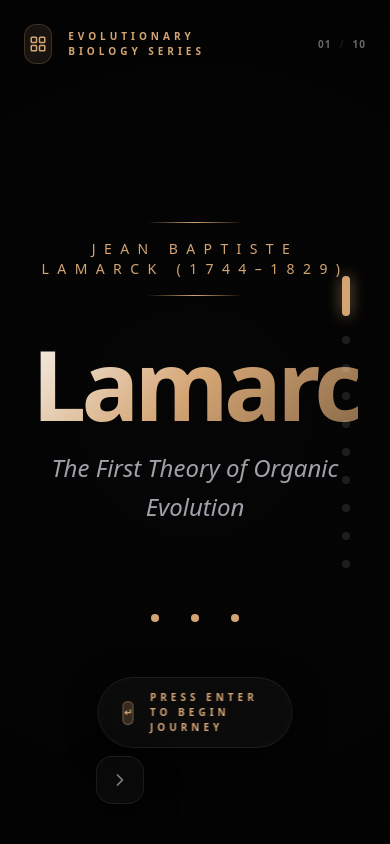
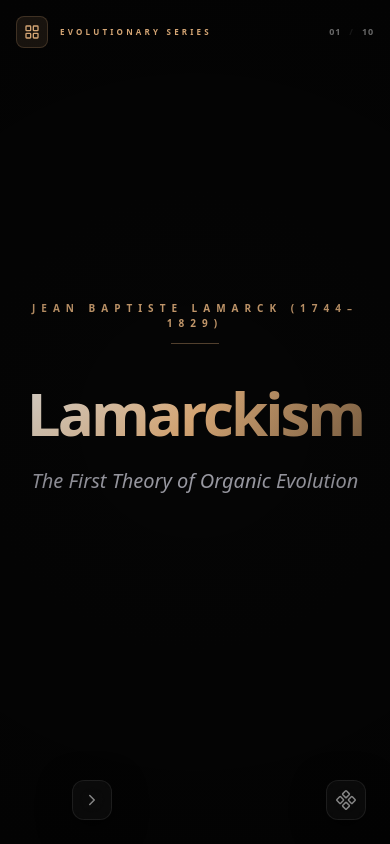
Before and after one commit to chirayumishra24/lamarck, a Next.js app: page / in a window 390 px wide. Built offline with nearby package versions, Linux system fonts and the light colour scheme.

Commit message:
Improve mobile responsiveness, add fullscreen button, and clean up footer UI

```diff
--- a/components/Presentation.tsx
+++ b/components/Presentation.tsx
@@ -44,6 +44,16 @@ export default function Presentation() {
     return () => window.removeEventListener('keydown', handleKeyDown);
   }, [nextSlide, prevSlide, currentSlide]);
 
+  const toggleFullscreen = () => {
+    if (!document.fullscreenElement) {
+      document.documentElement.requestFullscreen();
+    } else {
+      if (document.exitFullscreen) {
+        document.exitFullscreen();
+      }
+    }
+  };
+
   return (
     <main className="relative h-screen w-screen bg-[#050505] overflow-hidden select-none font-sans">
       {/* Texture Overlay */}
@@ -56,18 +66,18 @@ export default function Presentation() {
         <Slide key={currentSlide} data={slides[currentSlide]} isActive={true} />
       </AnimatePresence>
 
-      {/* Top Navigation / Progress */}
-      <div className="absolute top-0 left-0 w-full z-50 p-6 flex items-center justify-between pointer-events-none">
-        <div className="flex items-center gap-4 pointer-events-auto">
-          <div className="w-10 h-10 rounded-xl bg-accent-gold/10 border border-accent-gold/20 flex items-center justify-center">
-             <LayoutGrid size={18} className="text-accent-gold" />
+      {/* Top Header - Simplified on Mobile */}
+      <div className="absolute top-0 left-0 w-full z-50 p-4 md:p-6 flex items-center justify-between pointer-events-none">
+        <div className="flex items-center gap-3 md:gap-4 pointer-events-auto">
+          <div className="w-8 h-8 md:w-10 md:h-10 rounded-lg md:rounded-xl bg-accent-gold/10 border border-accent-gold/20 flex items-center justify-center">
+             <LayoutGrid size={16} className="text-accent-gold md:w-[18px]" />
           </div>
-          <div className="text-[10px] uppercase tracking-[0.4em] text-accent-gold font-bold">
-            Evolutionary Biology Series
+          <div className="text-[8px] md:text-[10px] uppercase tracking-[0.4em] text-accent-gold font-bold">
+            Evolutionary Series
           </div>
         </div>
 
-        <div className="flex-1 max-w-md mx-8 pointer-events-auto">
+        <div className="hidden md:block flex-1 max-w-md mx-8 pointer-events-auto">
           <div className="h-[2px] w-full bg-white/5 rounded-full overflow-hidden">
             <motion.div
               className="h-full bg-gradient-to-r from-accent-gold to-white shadow-[0_0_10px_rgba(212,165,116,0.5)]"
@@ -78,40 +88,56 @@ export default function Presentation() {
           </div>
         </div>
 
-        <div className="flex items-center gap-2 text-white/40 text-[10px] font-bold tracking-widest pointer-events-auto uppercase">
+        <div className="flex items-center gap-2 text-white/40 text-[9px] md:text-[10px] font-bold tracking-widest pointer-events-auto uppercase">
           <span>{String(currentSlide + 1).padStart(2, '0')}</span>
           <span className="opacity-20">/</span>
           <span>{String(slides.length).padStart(2, '0')}</span>
         </div>
       </div>
 
-      {/* Floating Controls */}
-      <div className="absolute bottom-10 left-10 z-50 flex items-center gap-6 pointer-events-none">
+      {/* Floating Controls - Repositioned for Mobile */}
+      <div className="absolute bottom-6 left-6 md:bottom-10 md:left-10 z-50 flex items-center gap-4 md:gap-6 pointer-events-none">
         <div className="flex gap-2 pointer-events-auto">
           <button
             onClick={prevSlide}
             disabled={currentSlide === 0}
-            className="w-12 h-12 rounded-2xl glass-card flex items-center justify-center text-white/50 hover:text-white hover:bg-white/10 hover:border-white/20 disabled:opacity-0 transition-all group"
+            className="w-10 h-10 md:w-12 md:h-12 rounded-xl md:rounded-2xl glass-card flex items-center justify-center text-white/50 hover:text-white disabled:opacity-0 transition-all"
           >
-            <ChevronLeft size={20} className="group-hover:-translate-x-1 transition-transform" />
+            <ChevronLeft size={18} />
           </button>
           <button
             onClick={nextSlide}
             disabled={currentSlide === slides.length - 1}
-            className="w-12 h-12 rounded-2xl glass-card flex items-center justify-center text-white/50 hover:text-white hover:bg-white/10 hover:border-white/20 disabled:opacity-0 transition-all group"
+            className="w-10 h-10 md:w-12 md:h-12 rounded-xl md:rounded-2xl glass-card flex items-center justify-center text-white/50 hover:text-white disabled:opacity-0 transition-all"
           >
-            <ChevronRight size={20} className="group-hover:translate-x-1 transition-transform" />
+            <ChevronRight size={18} />
           </button>
         </div>
 
-        <div className="hidden md:flex flex-col pointer-events-none">
-          <div className="text-[10px] uppercase tracking-widest text-white/30 font-bold mb-1">Current Subject</div>
-          <div className="text-sm font-serif italic text-accent-gold">{slides[currentSlide].title}</div>
+        <div className="hidden sm:flex flex-col pointer-events-none">
+          <div className="text-[8px] md:text-[10px] uppercase tracking-widest text-white/30 font-bold mb-0.5">Current</div>
+          <div className="text-xs md:text-sm font-serif italic text-accent-gold whitespace-nowrap">{slides[currentSlide].title}</div>
         </div>
       </div>
 
-      {/* Vertical Dot Nav */}
-      <div className="absolute right-10 top-1/2 -translate-y-1/2 flex flex-col gap-5 z-50">
+      {/* Fullscreen Button */}
+      <div className="absolute bottom-6 right-6 md:bottom-10 md:right-10 z-50">
+        <button
+          onClick={toggleFullscreen}
+          className="w-10 h-10 md:w-12 md:h-12 rounded-xl md:rounded-2xl glass-card flex items-center justify-center text-white/50 hover:text-white transition-all"
+          title="Toggle Fullscreen"
+        >
+          <motion.div
+            whileHover={{ scale: 1.1 }}
+            whileTap={{ scale: 0.9 }}
+          >
+            <LayoutGrid size={18} className="rotate-45" />
+          </motion.div>
+        </button>
+      </div>
+
+      {/* Navigation Indicators - Hidden on small mobile */}
+      <div className="hidden sm:flex absolute right-6 md:right-10 top-1/2 -translate-y-1/2 flex-col gap-4 md:gap-5 z-50">
         {slides.map((slide, i) => (
           <button
             key={i}
@@ -120,51 +146,21 @@ export default function Presentation() {
               setCurrentSlide(i);
             }}
             className="group relative flex items-center justify-end"
-            aria-label={`Go to slide ${i + 1}`}
           >
-            <span className="absolute right-8 text-[10px] uppercase tracking-[0.2em] text-accent-gold font-bold opacity-0 group-hover:opacity-100 transition-all translate-x-4 group-hover:translate-x-0 whitespace-nowrap pointer-events-none">
+            <span className="absolute right-8 text-[9px] md:text-[10px] uppercase tracking-[0.2em] text-accent-gold font-bold opacity-0 group-hover:opacity-100 transition-all translate-x-4 group-hover:translate-x-0 whitespace-nowrap pointer-events-none hidden lg:block">
               {slide.title}
             </span>
             <div className={cn(
-              "w-2 transition-all duration-500 rounded-full",
+              "w-1.5 md:w-2 transition-all duration-500 rounded-full",
               i === currentSlide
-                ? "h-10 bg-accent-gold shadow-[0_0_15px_rgba(212,165,116,0.6)]"
-                : "h-2 bg-white/10 hover:bg-white/30"
+                ? "h-8 md:h-10 bg-accent-gold shadow-[0_0_15px_rgba(212,165,116,0.6)]"
+                : "h-1.5 md:h-2 bg-white/10 hover:bg-white/30"
             )} />
           </button>
         ))}
       </div>
 
-      {/* Footer Info */}
-      <div className="absolute bottom-10 right-10 z-50 pointer-events-none hidden lg:block">
-        <div className="text-right space-y-1">
-          <div className="text-[10px] uppercase tracking-[0.3em] text-white/20 font-bold">Interactive Presentation</div>
-          <div className="text-[10px] uppercase tracking-[0.3em] text-accent-gold/40 font-bold flex items-center justify-end gap-2">
-            <Keyboard size={10} /> Use Arrow Keys to Navigate
-          </div>
-        </div>
-      </div>
-
-      {/* Enter Hint Overlay */}
-      <AnimatePresence>
-        {currentSlide === 0 && (
-          <motion.div
-            initial={{ opacity: 0, y: 20 }}
-            animate={{ opacity: 1, y: 0 }}
-            exit={{ opacity: 0, y: 20 }}
-            className="absolute bottom-24 left-1/2 -translate-x-1/2 z-40 pointer-events-none"
-          >
-            <div className="px-6 py-3 rounded-full glass-card border-accent-gold/30 flex items-center gap-4">
-              <div className="w-6 h-6 rounded-md bg-accent-gold/20 border border-accent-gold/40 flex items-center justify-center text-[10px] font-bold text-accent-gold">
-                ↵
-              </div>
-              <span className="text-[10px] uppercase tracking-[0.4em] text-accent-gold font-bold">
-                Press Enter to Begin Journey
-              </span>
-            </div>
-          </motion.div>
-        )}
-      </AnimatePresence>
+      {/* Footer Info removed as per user request */}
     </main>
   );
 }
--- a/components/Slide.tsx
+++ b/components/Slide.tsx
@@ -11,7 +11,7 @@ export default function Slide({ data, isActive }: { data: SlideData; isActive: b
     visible: {
       opacity: 1,
       transition: {
-        staggerChildren: 0.15
+        staggerChildren: 0.1
       }
     },
     exit: {
@@ -21,7 +21,7 @@ export default function Slide({ data, isActive }: { data: SlideData; isActive: b
   };
 
   const itemVariants: Variants = {
-    hidden: { opacity: 0, y: 30, filter: 'blur(10px)' },
+    hidden: { opacity: 0, y: 20, filter: 'blur(5px)' },
     visible: {
       opacity: 1,
       y: 0,
@@ -38,107 +38,74 @@ export default function Slide({ data, isActive }: { data: SlideData; isActive: b
       initial="hidden"
       animate="visible"
       exit="exit"
-      className="absolute inset-0 flex flex-col items-center justify-center p-8 md:p-16 overflow-hidden"
+      className="absolute inset-0 flex flex-col items-center justify-center p-6 md:p-16 overflow-hidden"
     >
-      {/* Dynamic Background Elements */}
+      {/* Background Mesh */}
       <div className="absolute inset-0 -z-10 overflow-hidden pointer-events-none">
         <motion.div
           animate={{
-            scale: [1, 1.2, 1],
-            rotate: [0, 90, 0],
-            x: [0, 50, 0],
-            y: [0, -30, 0]
+            scale: [1, 1.1, 1],
+            x: [0, 30, 0],
+            y: [0, -20, 0]
           }}
-          transition={{ duration: 20, repeat: Infinity, ease: "linear" }}
-          className="absolute top-[-20%] left-[-10%] w-[60%] h-[60%] rounded-full opacity-10 blur-[120px]"
+          transition={{ duration: 15, repeat: Infinity, ease: "linear" }}
+          className="absolute top-[-10%] left-[-5%] w-[70%] h-[70%] rounded-full opacity-10 blur-[100px]"
           style={{ backgroundColor: data.accentColor || '#d4a574' }}
         />
-        <motion.div
-          animate={{
-            scale: [1.2, 1, 1.2],
-            rotate: [0, -90, 0],
-            x: [0, -50, 0],
-            y: [0, 30, 0]
-          }}
-          transition={{ duration: 25, repeat: Infinity, ease: "linear" }}
-          className="absolute bottom-[-20%] right-[-10%] w-[50%] h-[50%] rounded-full opacity-[0.07] blur-[100px]"
-          style={{ backgroundColor: '#ffffff' }}
-        />
-
-        {/* Subtle Decorative Lines */}
-        <div className="absolute inset-0 opacity-10">
-          <div className="absolute top-0 left-1/4 w-px h-full bg-gradient-to-b from-transparent via-white to-transparent" />
-          <div className="absolute top-0 right-1/4 w-px h-full bg-gradient-to-b from-transparent via-white to-transparent" />
-          <div className="absolute top-1/3 left-0 w-full h-px bg-gradient-to-r from-transparent via-white to-transparent" />
-        </div>
+        <div className="absolute inset-0 bg-[radial-gradient(circle_at_20%_30%,rgba(255,255,255,0.02)_0%,transparent_50%)]" />
       </div>
 
-      <div className="w-full max-w-7xl flex flex-col h-full justify-center relative z-10">
+      {/* Main Content Scrollable Area on Mobile */}
+      <div className="w-full max-w-7xl h-full flex flex-col justify-center overflow-y-auto md:overflow-visible no-scrollbar pt-12 pb-24 md:p-0">
 
         {data.type === 'title' && (
-          <div className="text-center space-y-10">
-            <div className="flex flex-col items-center gap-4">
-              <motion.div variants={itemVariants} className="w-24 h-px bg-gradient-to-r from-transparent via-accent-gold to-transparent" />
-              <motion.div
-                variants={itemVariants}
-                className="text-sm md:text-base uppercase tracking-[0.6em] text-accent-gold font-medium"
-              >
+          <div className="text-center space-y-8 md:space-y-12">
+            <motion.div variants={itemVariants} className="space-y-3">
+              <div className="text-[10px] md:text-xs uppercase tracking-[0.6em] text-accent-gold font-bold">
                 {data.tagline}
+              </div>
+              <div className="h-px w-12 bg-accent-gold/40 mx-auto" />
             </motion.div>
-              <motion.div variants={itemVariants} className="w-24 h-px bg-gradient-to-r from-transparent via-accent-gold to-transparent" />
-            </div>
 
             <div className="space-y-4">
               <motion.h1
                 variants={itemVariants}
-                className="text-8xl md:text-[10rem] font-bold tracking-tighter leading-none text-gradient-gold drop-shadow-2xl"
+                className="text-6xl md:text-8xl lg:text-[10rem] font-bold tracking-tighter leading-tight md:leading-none text-gradient-gold"
               >
                 {data.title}
               </motion.h1>
               <motion.p
                 variants={itemVariants}
-                className="text-2xl md:text-5xl font-serif italic text-text-secondary max-w-4xl mx-auto leading-relaxed"
+                className="text-xl md:text-4xl font-serif italic text-text-secondary max-w-3xl mx-auto"
               >
                 {data.subtitle}
               </motion.p>
             </div>
-
-            <motion.div
-              variants={itemVariants}
-              className="pt-12 flex justify-center gap-8 opacity-40"
-            >
-              <div className="w-2 h-2 rounded-full bg-accent-gold" />
-              <div className="w-2 h-2 rounded-full bg-accent-gold" />
-              <div className="w-2 h-2 rounded-full bg-accent-gold" />
-            </motion.div>
           </div>
         )}
 
         {data.type === 'content' && (
-          <div className="grid lg:grid-cols-2 gap-16 items-center">
-            <div className="space-y-10">
-              <motion.div variants={itemVariants} className="space-y-4">
-                <div className="inline-block px-3 py-1 rounded-full bg-accent-gold/10 border border-accent-gold/20 text-accent-gold text-xs font-bold uppercase tracking-wider mb-2">
-                  Section Overview
-                </div>
-                <h2 className="text-5xl md:text-7xl font-bold leading-[1.1]" style={{ color: data.accentColor }}>
+          <div className="grid lg:grid-cols-2 gap-8 md:gap-16 items-center">
+            <div className="space-y-6 md:space-y-10">
+              <motion.div variants={itemVariants} className="space-y-3">
+                <h2 className="text-4xl md:text-7xl font-bold leading-tight" style={{ color: data.accentColor }}>
                   {data.title}
                 </h2>
-                <div className="h-1 w-20 rounded-full" style={{ backgroundColor: data.accentColor }} />
-                <p className="text-xl md:text-2xl text-text-secondary font-serif italic max-w-xl">{data.subtitle}</p>
+                <p className="text-lg md:text-2xl text-text-secondary font-serif italic">{data.subtitle}</p>
+                <div className="h-0.5 w-16 bg-accent-gold/40" />
               </motion.div>
 
-              <ul className="space-y-6">
+              <ul className="space-y-4 md:space-y-6">
                 {data.content?.map((item, i) => (
                   <motion.li
                     key={i}
                     variants={itemVariants}
-                    className="text-lg md:text-xl flex items-start gap-5 group"
+                    className="text-base md:text-xl flex items-start gap-4"
                   >
-                    <div className="flex-shrink-0 w-8 h-8 rounded-full bg-white/5 border border-white/10 flex items-center justify-center text-xs font-bold text-accent-gold group-hover:scale-110 group-hover:bg-accent-gold group-hover:text-black transition-all">
+                    <div className="flex-shrink-0 w-6 h-6 md:w-8 md:h-8 rounded-full bg-accent-gold/10 border border-accent-gold/20 flex items-center justify-center text-[10px] md:text-xs font-bold text-accent-gold">
                       {i + 1}
                     </div>
-                    <span className="leading-relaxed pt-0.5">{item}</span>
+                    <span className="leading-relaxed">{item}</span>
                   </motion.li>
                 ))}
               </ul>
@@ -147,51 +114,41 @@ export default function Slide({ data, isActive }: { data: SlideData; isActive: b
             {data.image && (
               <motion.div
                 variants={itemVariants}
-                className="relative group h-[400px] lg:h-[600px]"
+                className="relative aspect-video lg:aspect-square w-full max-h-[300px] md:max-h-none rounded-2xl md:rounded-3xl overflow-hidden border border-white/10 shadow-2xl order-first lg:order-last mb-8 lg:mb-0"
               >
-                <div className="absolute inset-0 bg-gradient-to-tr from-accent-gold/20 to-transparent rounded-3xl -rotate-3 transition-transform group-hover:rotate-0 duration-700" />
-                <div className="absolute inset-0 bg-white/5 backdrop-blur-3xl rounded-3xl border border-white/10 shadow-2xl overflow-hidden">
-                  <div className="absolute top-0 left-0 w-full h-full bg-gradient-to-b from-transparent via-transparent to-black/60 z-10" />
                 <Image
                   src={data.image}
                   alt={data.title}
                   fill
-                    className="object-cover transition-transform duration-1000 group-hover:scale-105"
+                  className="object-cover"
                 />
-                </div>
-                {/* Decorative Frame Corner */}
-                <div className="absolute -top-4 -right-4 w-12 h-12 border-t-2 border-r-2 border-accent-gold/40" />
-                <div className="absolute -bottom-4 -left-4 w-12 h-12 border-b-2 border-l-2 border-accent-gold/40" />
+                <div className="absolute inset-0 bg-gradient-to-t from-black/40 to-transparent" />
               </motion.div>
             )}
           </div>
         )}
 
         {data.type === 'grid' && (
-          <div className="space-y-16">
-            <motion.div variants={itemVariants} className="text-center space-y-4">
-              <h2 className="text-6xl md:text-8xl font-bold text-gradient-gold">
+          <div className="space-y-8 md:space-y-16">
+            <motion.div variants={itemVariants} className="text-center space-y-2">
+              <h2 className="text-4xl md:text-7xl font-bold text-gradient-gold">
                 {data.title}
               </h2>
-              <div className="w-24 h-px bg-white/20 mx-auto" />
+              <div className="h-px w-12 bg-white/20 mx-auto" />
             </motion.div>
 
-            <div className="grid md:grid-cols-2 lg:grid-cols-4 gap-8">
+            <div className="grid sm:grid-cols-2 lg:grid-cols-4 gap-4 md:gap-8">
               {data.gridItems?.map((item, i) => (
                 <motion.div
                   key={i}
                   variants={itemVariants}
-                  className="glass-card p-10 rounded-3xl relative overflow-hidden group cursor-default"
+                  className="glass-card p-6 md:p-8 rounded-2xl relative overflow-hidden group"
                 >
-                  <div className="absolute top-0 right-0 p-6 text-4xl font-bold opacity-5 group-hover:opacity-10 transition-opacity">
-                    0{i + 1}
-                  </div>
-                  <div className="absolute top-0 left-0 w-full h-1 bg-gradient-to-r from-transparent via-accent-gold to-transparent opacity-30 group-hover:opacity-100 transition-opacity" />
-
-                  <h3 className="text-2xl font-bold mb-6 text-accent-gold group-hover:translate-x-2 transition-transform">
+                  <div className="absolute top-2 right-4 text-3xl font-bold opacity-5">{i + 1}</div>
+                  <h3 className="text-lg md:text-xl font-bold mb-3 text-accent-gold">
                     {item.title}
                   </h3>
-                  <p className="text-text-secondary leading-relaxed font-sans text-lg">
+                  <p className="text-sm md:text-base text-text-secondary leading-relaxed">
                     {item.text}
                   </p>
                 </motion.div>
@@ -201,35 +158,34 @@ export default function Slide({ data, isActive }: { data: SlideData; isActive: b
         )}
 
         {data.type === 'image' && (
-          <div className="space-y-12">
-             <motion.div variants={itemVariants} className="text-center space-y-4">
-                <h2 className="text-5xl md:text-8xl font-bold tracking-tight" style={{ color: data.accentColor }}>{data.title}</h2>
-                <p className="text-2xl font-serif italic text-text-secondary max-w-2xl mx-auto">{data.subtitle}</p>
+          <div className="space-y-8 md:space-y-12">
+             <motion.div variants={itemVariants} className="text-center space-y-2">
+                <h2 className="text-4xl md:text-7xl font-bold" style={{ color: data.accentColor }}>{data.title}</h2>
+                <p className="text-lg md:text-2xl font-serif italic text-text-secondary">{data.subtitle}</p>
              </motion.div>
 
-             <div className="grid lg:grid-cols-12 gap-12 items-center">
+             <div className="grid lg:grid-cols-2 gap-8 md:gap-16 items-center">
                 <motion.div
                   variants={itemVariants}
-                  className="lg:col-span-7 relative h-[500px] rounded-[40px] overflow-hidden border border-white/10 group bg-white/5 backdrop-blur-md"
+                  className="relative aspect-video rounded-2xl md:rounded-[40px] overflow-hidden border border-white/10 bg-white/5"
                 >
                   <Image
                     src={data.image!}
                     alt={data.title}
                     fill
-                    className="object-contain p-8 group-hover:scale-105 transition-transform duration-700"
+                    className="object-contain p-4 md:p-8"
                   />
-                  <div className="absolute inset-0 ring-1 ring-inset ring-white/10 rounded-[40px]" />
                 </motion.div>
 
-                <div className="lg:col-span-5 space-y-8">
+                <div className="space-y-4 md:space-y-8">
                   {data.content?.map((item, i) => (
                     <motion.div
                       key={i}
                       variants={itemVariants}
-                      className="glass-card p-8 rounded-2xl border-l-4"
+                      className="glass-card p-4 md:p-8 rounded-xl border-l-4"
                       style={{ borderLeftColor: data.accentColor }}
                     >
-                      <p className="text-xl leading-relaxed text-text-primary">
+                      <p className="text-sm md:text-xl leading-relaxed">
                         {item}
                       </p>
                     </motion.div>
@@ -240,32 +196,22 @@ export default function Slide({ data, isActive }: { data: SlideData; isActive: b
         )}
 
         {data.type === 'quote' && (
-          <div className="max-w-6xl mx-auto grid lg:grid-cols-5 gap-16 items-center">
+          <div className="max-w-4xl mx-auto space-y-8 md:space-y-12 text-center">
             <motion.div
               variants={itemVariants}
-              className="lg:col-span-2 relative aspect-square rounded-full p-4 border-2 border-accent-gold/20 animate-float"
+              className="relative w-32 h-32 md:w-48 md:h-48 mx-auto rounded-full overflow-hidden border-2 border-accent-gold shadow-2xl"
             >
-               <div className="absolute inset-0 rounded-full bg-accent-gold/5 blur-3xl" />
-               <div className="relative h-full w-full rounded-full overflow-hidden border-2 border-accent-gold shadow-[0_0_50px_rgba(212,165,116,0.2)]">
                <Image src={data.image!} alt={data.title} fill className="object-cover" />
-               </div>
             </motion.div>
 
-            <motion.div variants={itemVariants} className="lg:col-span-3 space-y-10">
-               <div className="text-8xl font-serif text-accent-gold/20 h-8 leading-none">"</div>
-               <h2 className="text-5xl md:text-8xl font-bold italic font-serif leading-tight text-white" style={{ color: data.accentColor }}>
-                {data.title}
+            <motion.div variants={itemVariants} className="space-y-4 md:space-y-8">
+               <h2 className="text-3xl md:text-7xl font-bold italic font-serif leading-tight text-gradient-gold">
+                "{data.title}"
                </h2>
-               <div className="flex items-center gap-6">
-                 <div className="h-px flex-1 bg-gradient-to-r from-accent-gold to-transparent" />
-                 <div className="text-accent-gold font-bold tracking-widest uppercase text-sm">Conclusion</div>
-               </div>
-               <ul className="space-y-4">
+               <div className="h-px w-12 md:w-20 bg-accent-gold/40 mx-auto" />
+               <ul className="space-y-2 md:space-y-4 text-text-secondary text-sm md:text-xl">
                   {data.content?.map((item, i) => (
-                    <li key={i} className="text-xl text-text-secondary flex items-center gap-3">
-                      <div className="w-1.5 h-1.5 rounded-full bg-accent-gold" />
-                      {item}
-                    </li>
+                    <li key={i}>{item}</li>
                   ))}
                </ul>
             </motion.div>
```
Lines whose indentation alone changed are shown as unchanged.
